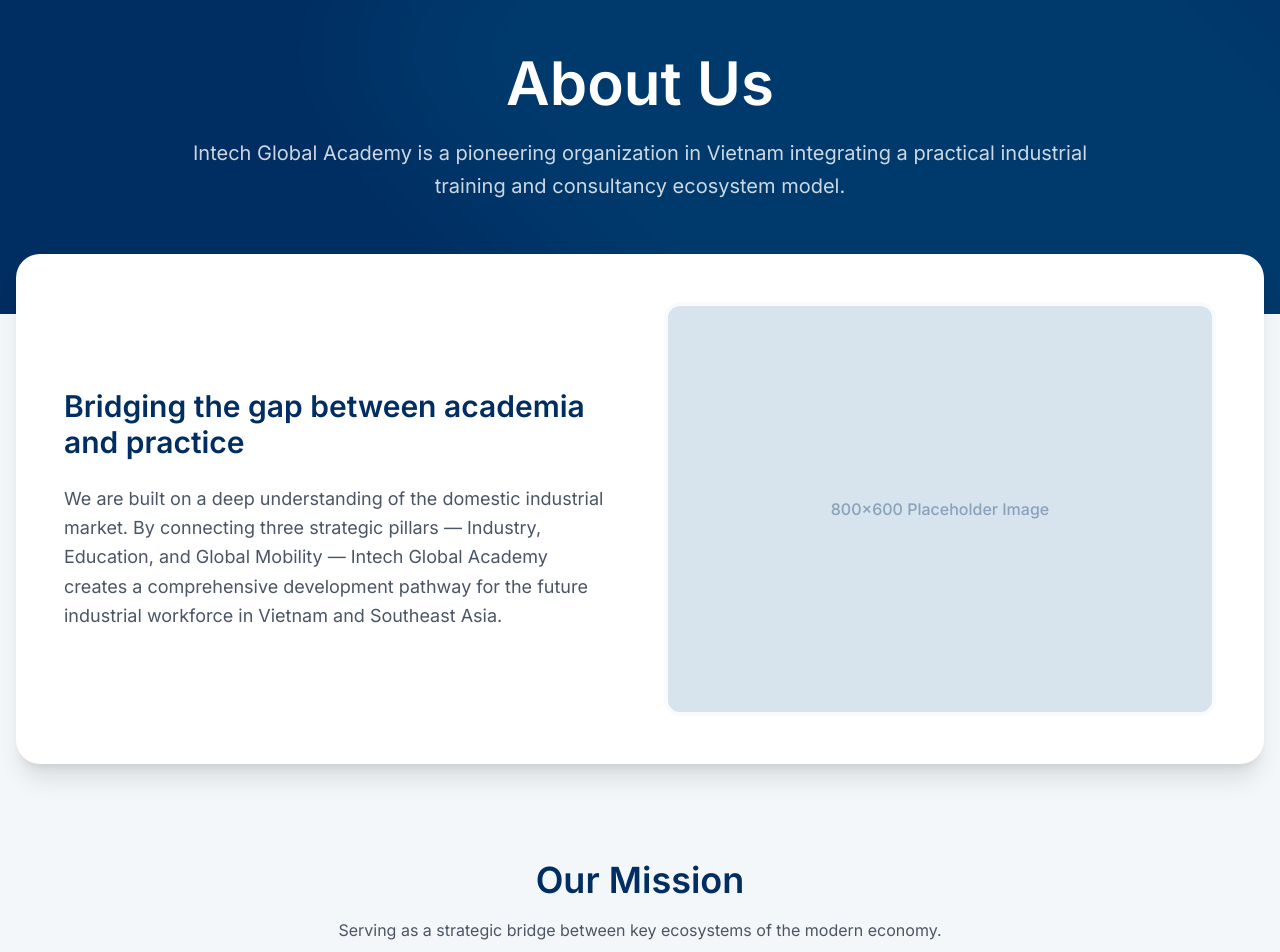
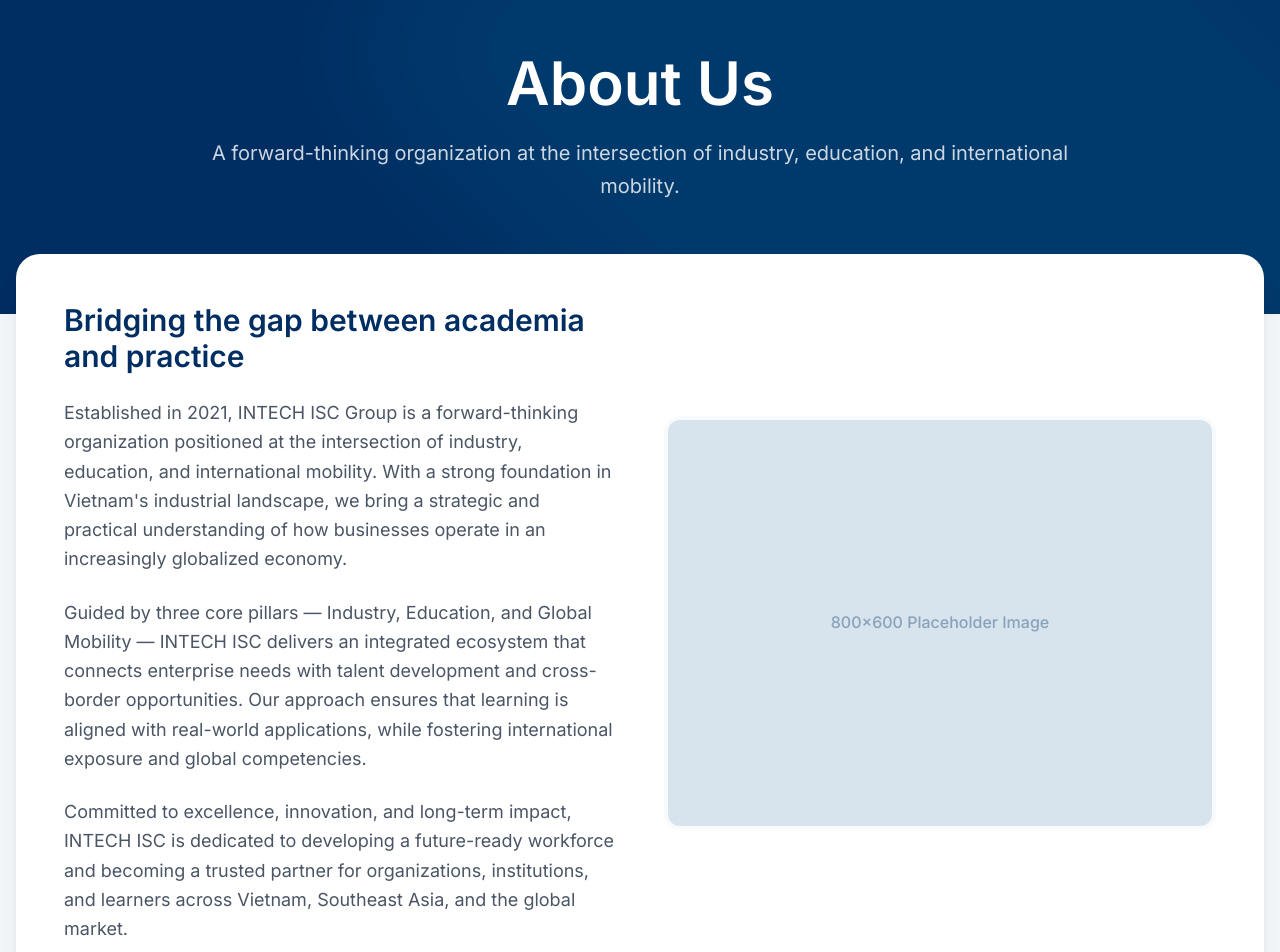
Before and after one commit to phuc-an-dev/Intech, a Next.js app: page /en/about in a window 1280 px wide. Shown: the part 140-1092 px from the top of the page. Built offline with nearby package versions, Linux system fonts and the light colour scheme.

Commit message:
feat: update about page content and translate new introductory descriptions into English and Vietnamese

```diff
--- a/messages/en.json
+++ b/messages/en.json
@@ -137,9 +137,11 @@
   },
   "about": {
     "title": "About Us",
-    "subtitle": "Intech Global Academy is a pioneering organization in Vietnam integrating a practical industrial training and consultancy ecosystem model.",
+    "subtitle": "A forward-thinking organization at the intersection of industry, education, and international mobility.",
     "intro_title": "Bridging the gap between academia and practice",
-    "intro_desc": "We are built on a deep understanding of the domestic industrial market. By connecting three strategic pillars — Industry, Education, and Global Mobility — Intech Global Academy creates a comprehensive development pathway for the future industrial workforce in Vietnam and Southeast Asia.",
+    "intro_desc": "Established in 2021, INTECH ISC Group is a forward-thinking organization positioned at the intersection of industry, education, and international mobility. With a strong foundation in Vietnam's industrial landscape, we bring a strategic and practical understanding of how businesses operate in an increasingly globalized economy.",
+    "intro_desc2": "Guided by three core pillars — Industry, Education, and Global Mobility — INTECH ISC delivers an integrated ecosystem that connects enterprise needs with talent development and cross-border opportunities. Our approach ensures that learning is aligned with real-world applications, while fostering international exposure and global competencies.",
+    "intro_desc3": "Committed to excellence, innovation, and long-term impact, INTECH ISC is dedicated to developing a future-ready workforce and becoming a trusted partner for organizations, institutions, and learners across Vietnam, Southeast Asia, and the global market.",
     "mission_title": "Our Mission",
     "mission_desc": "Serving as a strategic bridge between key ecosystems of the modern economy.",
     "mission_industry_title": "For Businesses (Industry)",
--- a/messages/vi.json
+++ b/messages/vi.json
@@ -137,9 +137,11 @@
   },
   "about": {
     "title": "Về Chúng Tôi",
-    "subtitle": "Intech Global Academy là đơn vị tiên phong tại Việt Nam tích hợp mô hình hệ sinh thái đào tạo và tư vấn công nghiệp thực chiến.",
+    "subtitle": "Tổ chức tiên phong tại giao điểm giữa công nghiệp, giáo dục và phái cử quốc tế.",
     "intro_title": "Thu hẹp khoảng cách giữa học thuật và thực tiễn",
-    "intro_desc": "Chúng tôi được xây dựng trên nền tảng hiểu biết sâu sắc về thị trường công nghiệp nội địa. Bằng việc kết nối ba trụ cột chiến lược là Industry (Công nghiệp) – Education (Đào tạo) – Global Mobility (Phái cử quốc tế), Intech Global Academy kiến tạo một lộ trình phát triển toàn diện cho thế hệ nhân lực công nghiệp tương lai tại Việt Nam và khu vực Đông Nam Á.",
+    "intro_desc": "Được thành lập năm 2021, INTECH ISC Group là tổ chức tiên phong định vị tại giao điểm giữa công nghiệp, giáo dục và phái cử quốc tế. Với nền tảng vững chắc trong lĩnh vực công nghiệp tại Việt Nam, chúng tôi mang đến góc nhìn chiến lược và thực tiễn về cách các doanh nghiệp vận hành trong nền kinh tế toàn cầu hóa ngày nay.",
+    "intro_desc2": "Được dẫn dắt bởi ba trụ cột cốt lõi — Công nghiệp, Đào tạo và Phái cử Quốc tế — INTECH ISC xây dựng một hệ sinh thái tích hợp, kết nối nhu cầu doanh nghiệp với phát triển nhân tài và các cơ hội xuyên biên giới. Phương pháp của chúng tôi đảm bảo việc học luôn gắn với ứng dụng thực tế, đồng thời thúc đẩy tiếp cận quốc tế và năng lực toàn cầu.",
+    "intro_desc3": "Với cam kết về xuất sắc, đổi mới và tác động lâu dài, INTECH ISC tận tâm phát triển nguồn nhân lực sẵn sàng cho tương lai và trở thành đối tác tin cậy cho các tổ chức, cơ sở đào tạo và người học trên khắp Việt Nam, Đông Nam Á và thị trường toàn cầu.",
     "mission_title": "Sứ mệnh của chúng tôi",
     "mission_desc": "Đóng vai trò là cầu nối chiến lược giữa các hệ sinh thái quan trọng của nền kinh tế hiện đại.",
     "mission_industry_title": "Đối với Doanh nghiệp (Industry)",
--- a/src/app/[locale]/about/page.tsx
+++ b/src/app/[locale]/about/page.tsx
@@ -60,6 +60,12 @@
             </h2>
             <p className="text-gray-600 leading-relaxed text-lg">
               {t("intro_desc")}
+            </p>
+            <p className="text-gray-600 leading-relaxed text-lg">
+              {t("intro_desc2")}
+            </p>
+            <p className="text-gray-600 leading-relaxed text-lg">
+              {t("intro_desc3")}
             </p>
           </div>
           <div className="flex-1 w-full">
```
